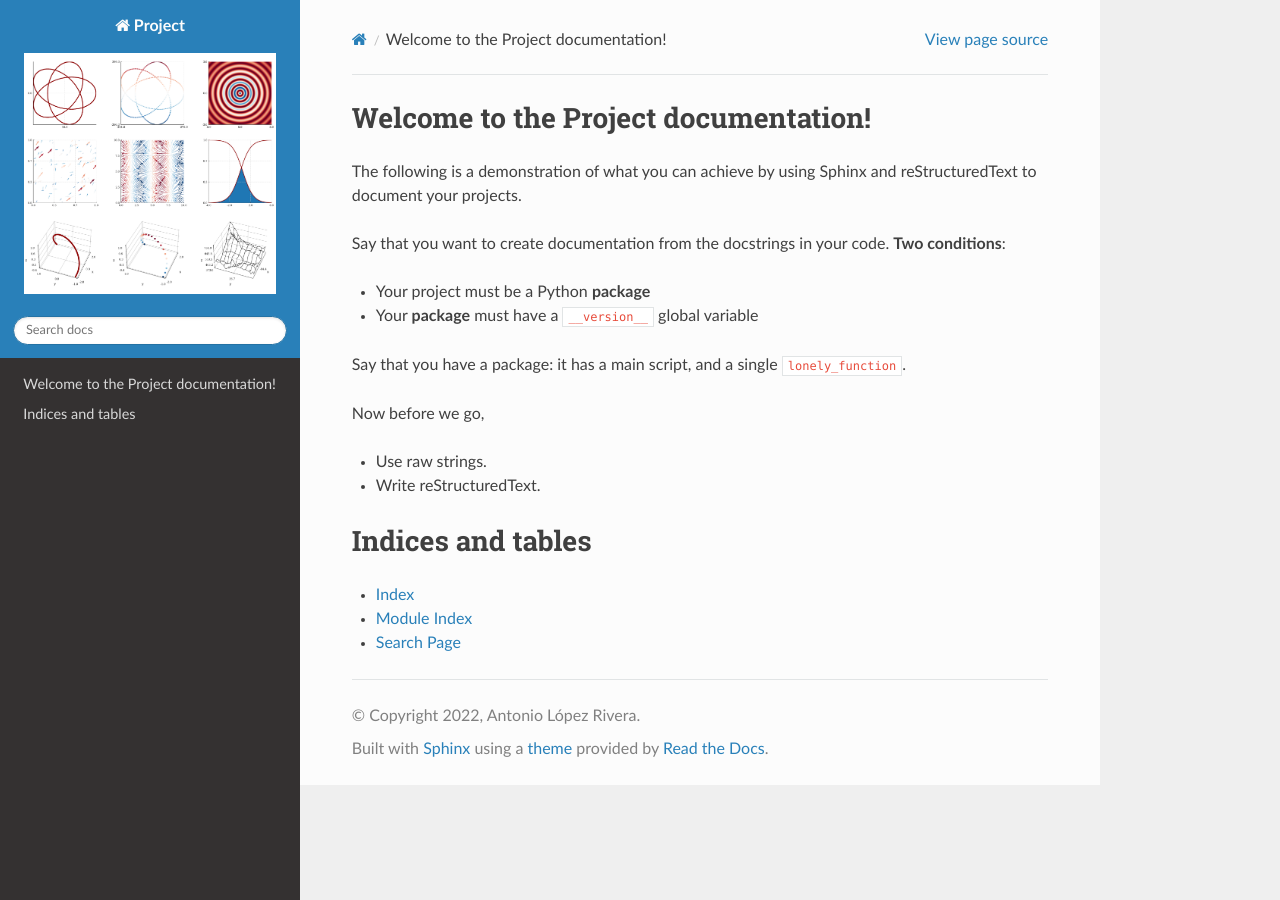
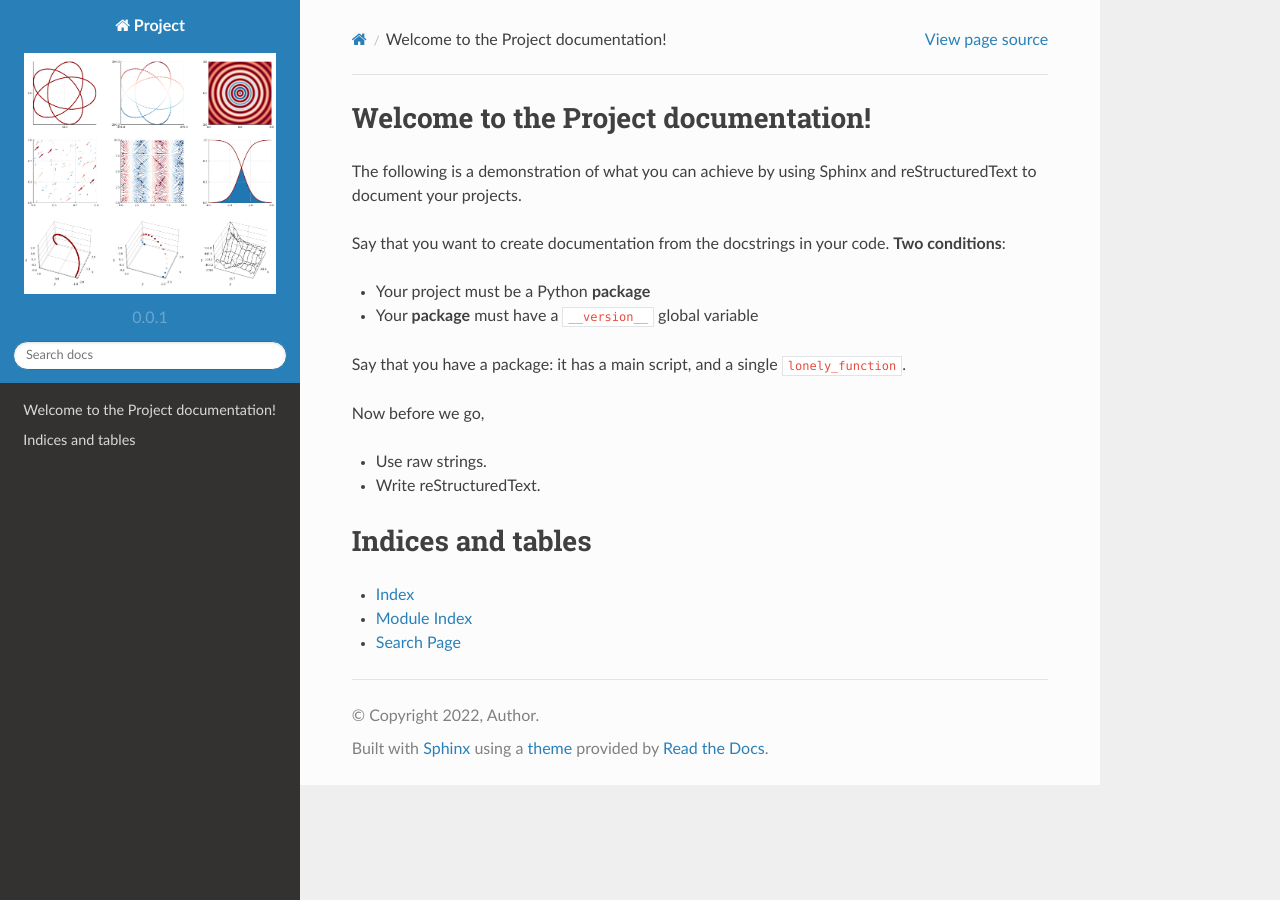
Before and after one commit to alopezrivera/template_technical, a Sphinx documentation site: the page built from docs/source/index.rst, in a window 1280 px wide. Built offline with Sphinx 7.4.7 and the Read the Docs theme 2.0.0, drawn with Linux system fonts in a browser that asks for light colours; formulas are drawn with MathJax 3; pages that are not in the unit, such as notebooks, are missing from menus; the version number is read from the project's files by our own code.

Commit message:
Refined input

```diff
--- a/docs/source/conf.py
+++ b/docs/source/conf.py
@@ -11,11 +11,7 @@
 
 # -- Project information -----------------------------------------------------
 
-project = 'Project'
-author  = 'Antonio López Rivera'
-
-# Project code name
-codename = 'project'
+from project import project, author, codename
 
 # Copyright
 copyright = f'{datetime.datetime.now().date().strftime("%Y")}, {author}'
--- /dev/null
+++ b/docs/source/project.py
@@ -0,0 +1,7 @@
+# -- Project information -----------------------------------------------------
+
+project = 'Project'
+author  = 'Author'
+
+# Project code name
+codename = 'project'
```
Also changed, not shown: 2 other files.
